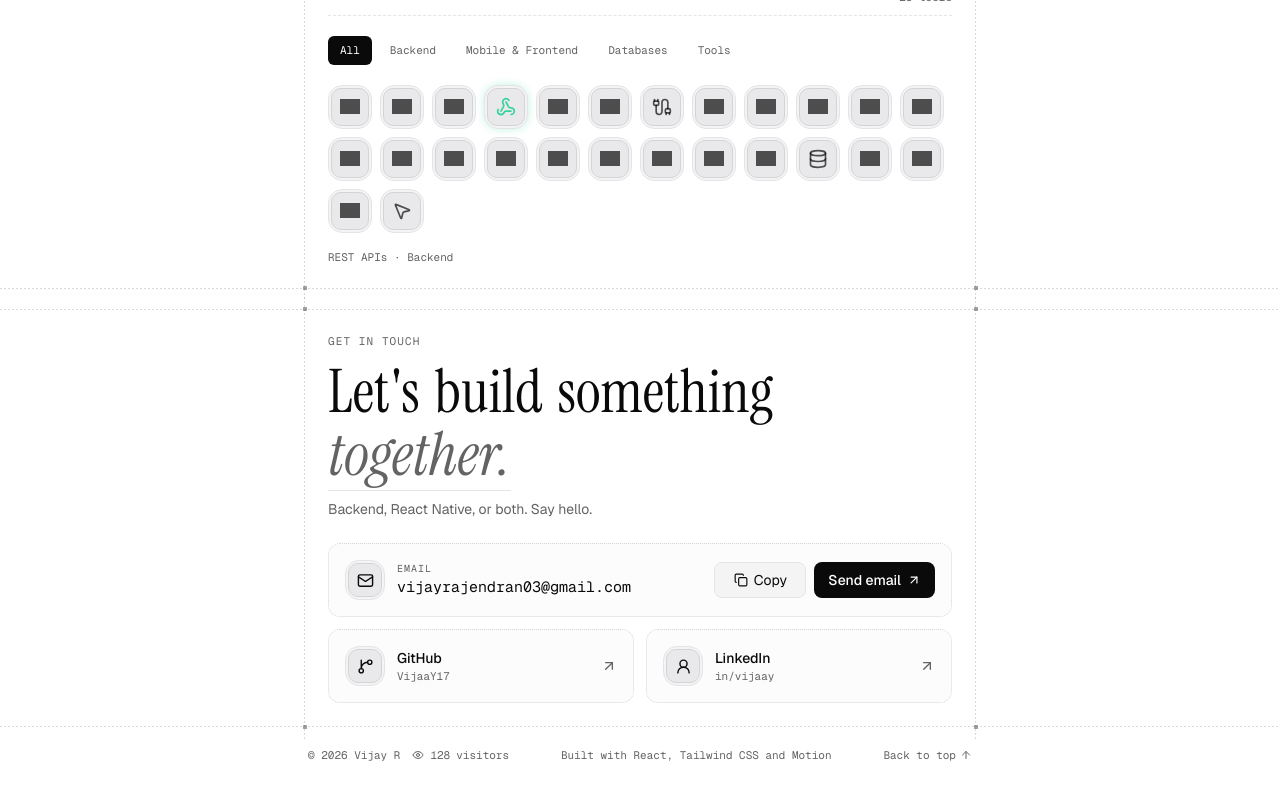
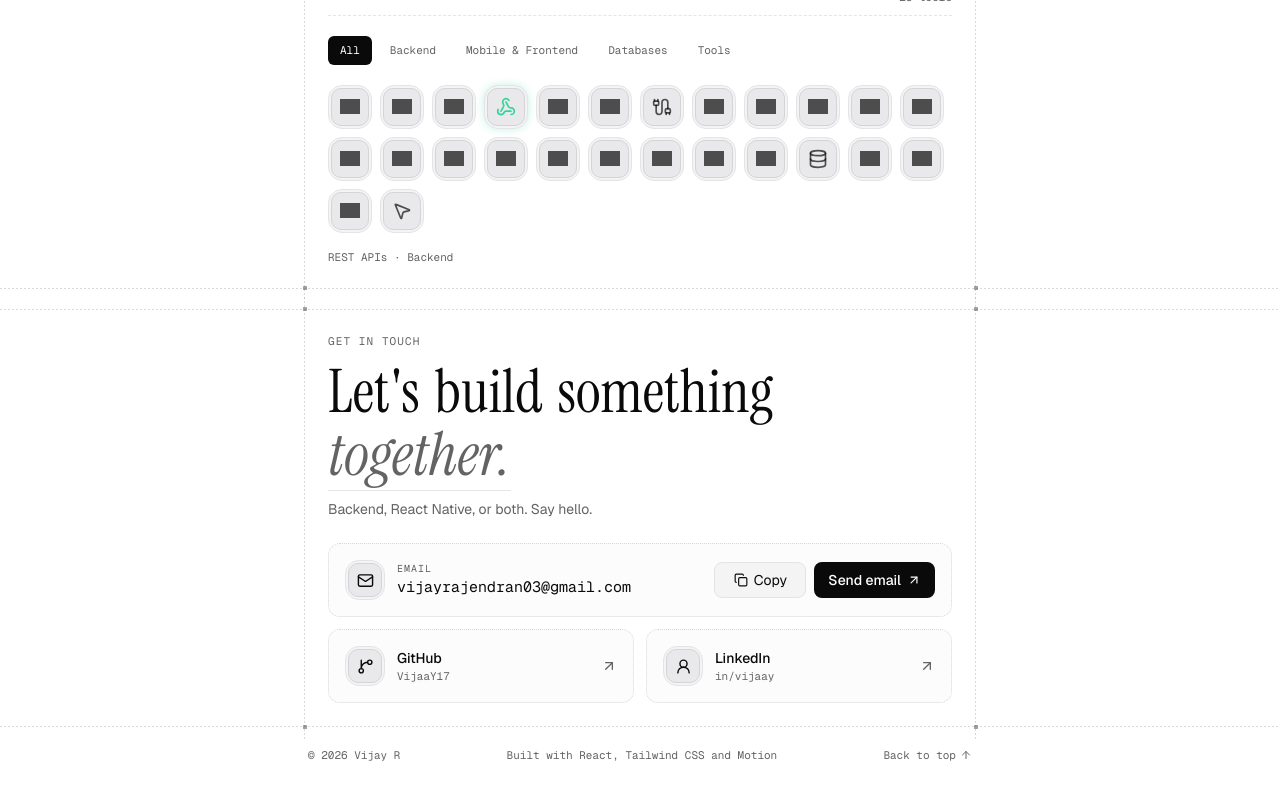
Before and after one commit to VijaaY17/vijay-portfolio-v2, a React (Vite) app: page / in a window 1280 px wide. Shown: the part 2681-3481 px from the top of the page. Built offline with nearby package versions, Linux system fonts and the light colour scheme; grey boxes are pictures that could not be loaded.

Commit message:
Connect the footer visitor count to GoatCounter and drop Vercel Analytics
Set the GoatCounter site code, so the live site counts visitors and shows the
total in the footer once it is above zero. Remove @vercel/analytics so there is a
single tracker. Use the singular "visitor" for a count of one.

```diff
--- a/package.json
+++ b/package.json
@@ -9,7 +9,6 @@
     "preview": "vite preview"
   },
   "dependencies": {
-    "@vercel/analytics": "^2.0.1",
     "lucide-react": "^1.63.0",
     "motion": "^14.7.1",
     "react": "^19.3.1",
--- a/src/components/ViewCount.tsx
+++ b/src/components/ViewCount.tsx
@@ -86,7 +86,8 @@ export default function ViewCount() {
 
   if (views == null) return null;
 
-  const label = `${views.toLocaleString("en-IN")} visitors`;
+  const noun = views === 1 ? "visitor" : "visitors";
+  const label = `${views.toLocaleString("en-IN")} ${noun}`;
   return (
     <span
       role="img"
@@ -100,7 +101,7 @@ export default function ViewCount() {
       <span ref={ref} aria-hidden className="tabular-nums">
         {shown.toLocaleString("en-IN")}
       </span>
-      <span aria-hidden>visitors</span>
+      <span aria-hidden>{noun}</span>
     </span>
   );
 }
--- a/src/content.ts
+++ b/src/content.ts
@@ -9,7 +9,7 @@ export const profile = {
   linkedin: "https://linkedin.com/in/vijaay",
   github: "https://github.com/VijaaY17",
   resumeFile: "Vijay_R_SDE.pdf", // lives in /public
-  goatcounter: "", // your GoatCounter site code (the part before .goatcounter.com); empty hides the visitor count
+  goatcounter: "vijay-r", // your GoatCounter site code (the part before .goatcounter.com); empty hides the visitor count
   resume: `${import.meta.env.BASE_URL}Vijay_R_SDE.pdf`,
   // set to a path such as "/profile.jpg" (file in /public) to show a photo instead of the VR monogram
   photo: "" as string,
--- a/src/main.tsx
+++ b/src/main.tsx
@@ -1,11 +1,7 @@
 import { StrictMode } from "react";
 import { createRoot } from "react-dom/client";
 import "./index.css";
-import { inject } from "@vercel/analytics";
 import App from "./App";
-
-// Privacy-friendly visitor counts (no cookies). Only reports from the deployed site; turn it on in the Vercel dashboard.
-inject();
 
 createRoot(document.getElementById("root")!).render(
   <StrictMode>
```
Also changed, not shown: 1 other file (tests, documents, lock files or other folders).
